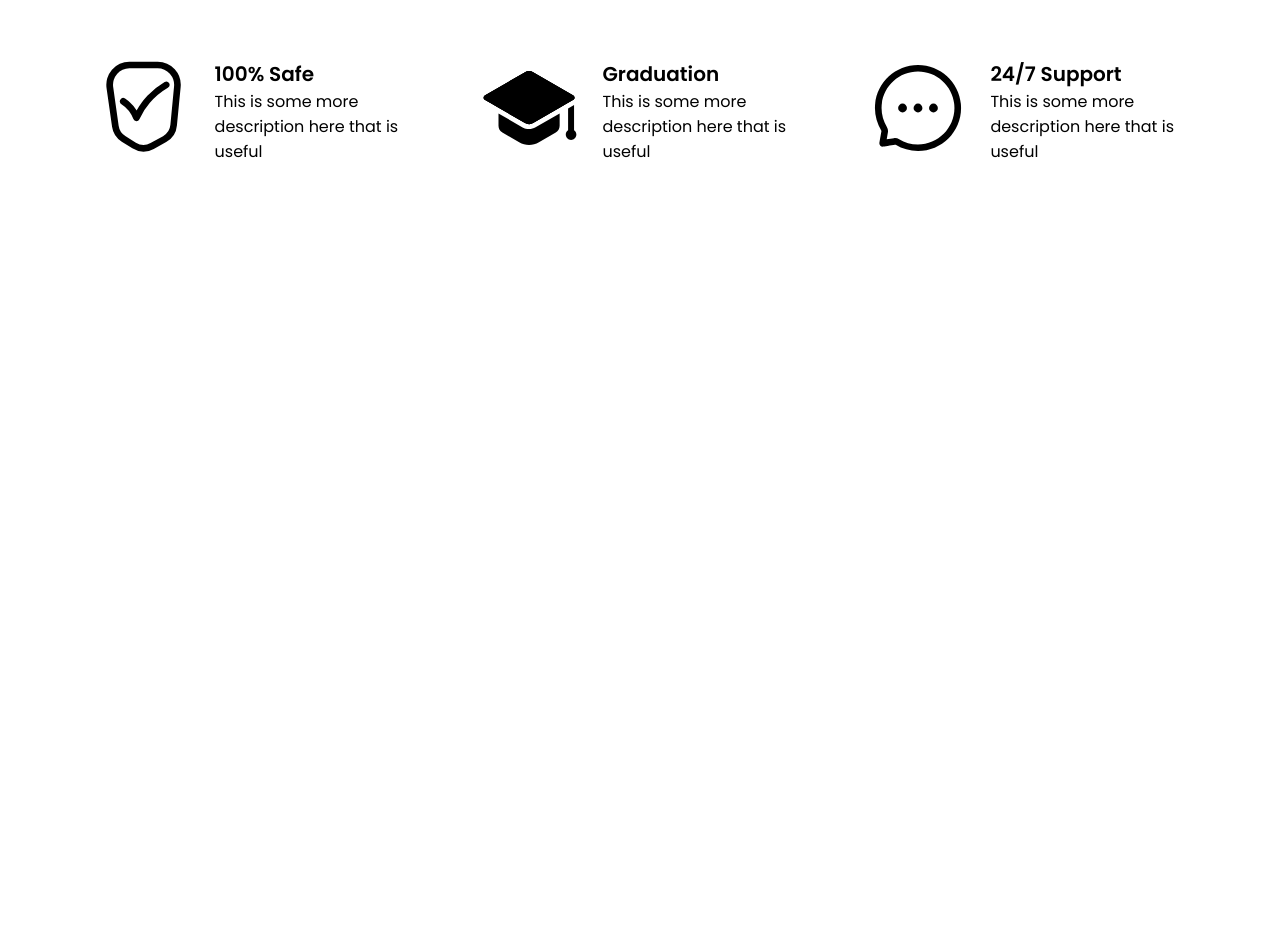
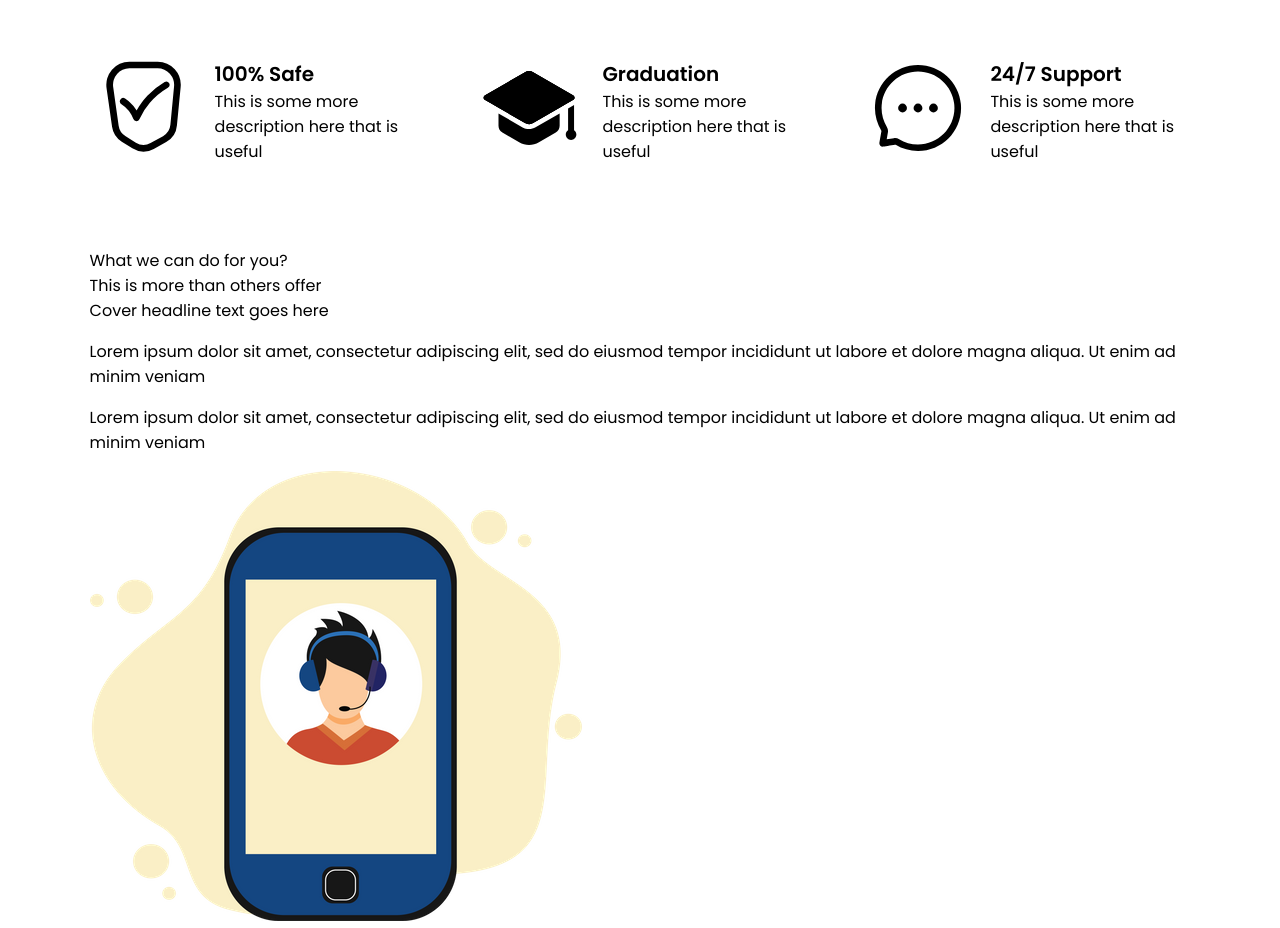
Before and after one commit to robertmish/business-website, a plain HTML site: page index.html in a window 1280 px wide. Shown: the part 660-1588 px from the top of the page. Before the commit the page ends 908 px from the top, so only its background shows below. Drawn offline with Linux system fonts and the light colour scheme.

Commit message:
Added the info section

```diff
--- a/index.html
+++ b/index.html
@@ -91,5 +91,37 @@
     </div>
 </div>
 
+
+<div class="info_section">
+    <div class="desktop_size">
+
+<div class="section_title">What we can do for you?</div>
+<div class="section_desc">This is more than others offer</div>
+
+        <div class="info_wrapper">
+
+
+<div class="info_text_section">
+<div class="info_headline">Cover headline text goes here</div>
+<p>Lorem ipsum dolor sit amet, consectetur adipiscing elit,
+    sed do eiusmod tempor incididunt ut labore et dolore magna
+    aliqua. Ut enim ad minim veniam
+    </p>
+    <p>Lorem ipsum dolor sit amet, consectetur adipiscing elit,
+        sed do eiusmod tempor incididunt ut labore et dolore magna
+        aliqua. Ut enim ad minim veniam
+        </p>
+</div>
+
+
+
+
+<div class="info_image"><img src="images/mobile-phone-with-online-assistant-4740631-3943815.webp" alt=""></div>
+
+
+        </div>
+    </div>
+</div>
+
 </body>
 </html>
```
Also changed, not shown: images/mobile-phone-with-online-assistant-4740631-3943815.webp (added).
